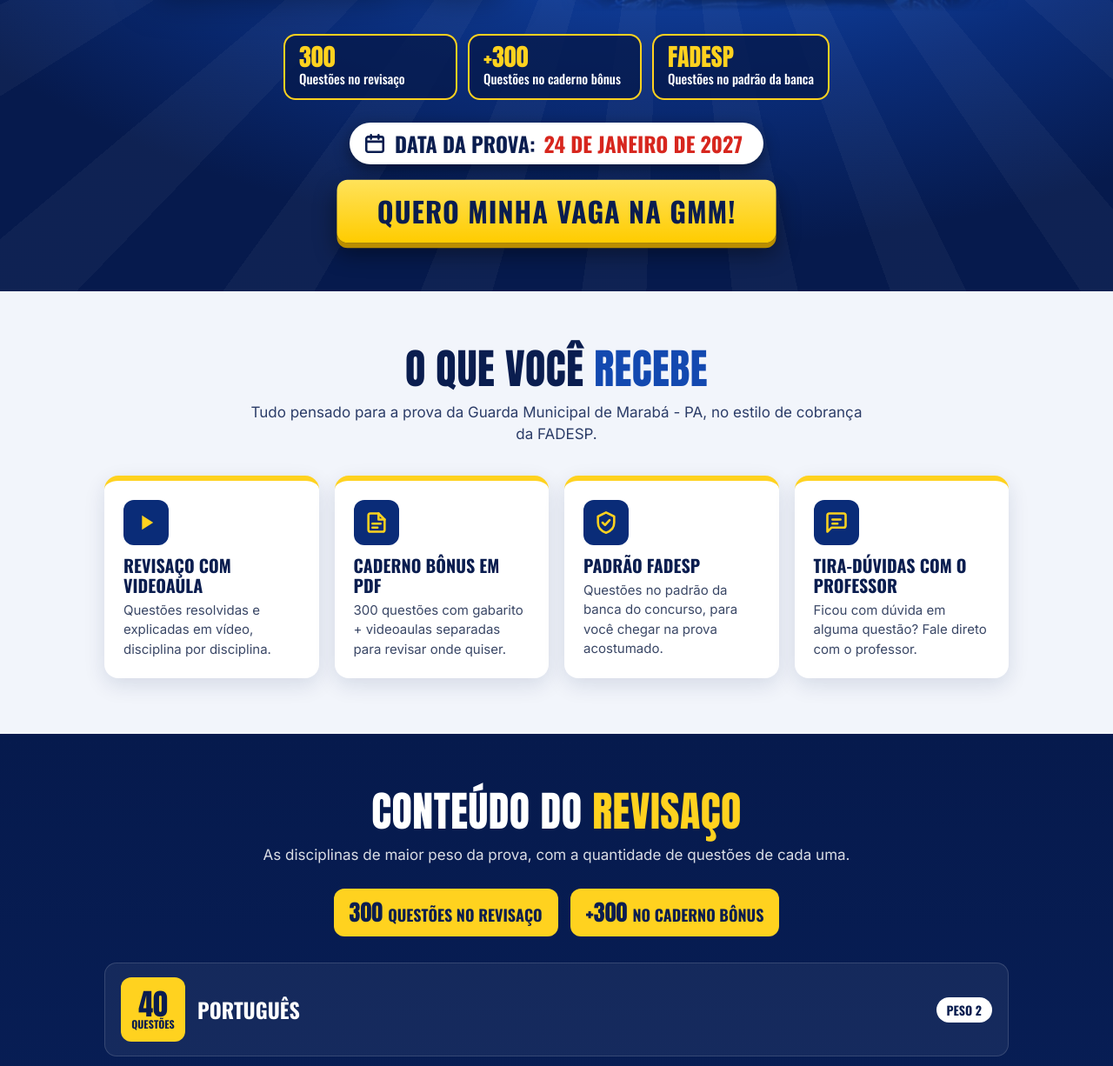
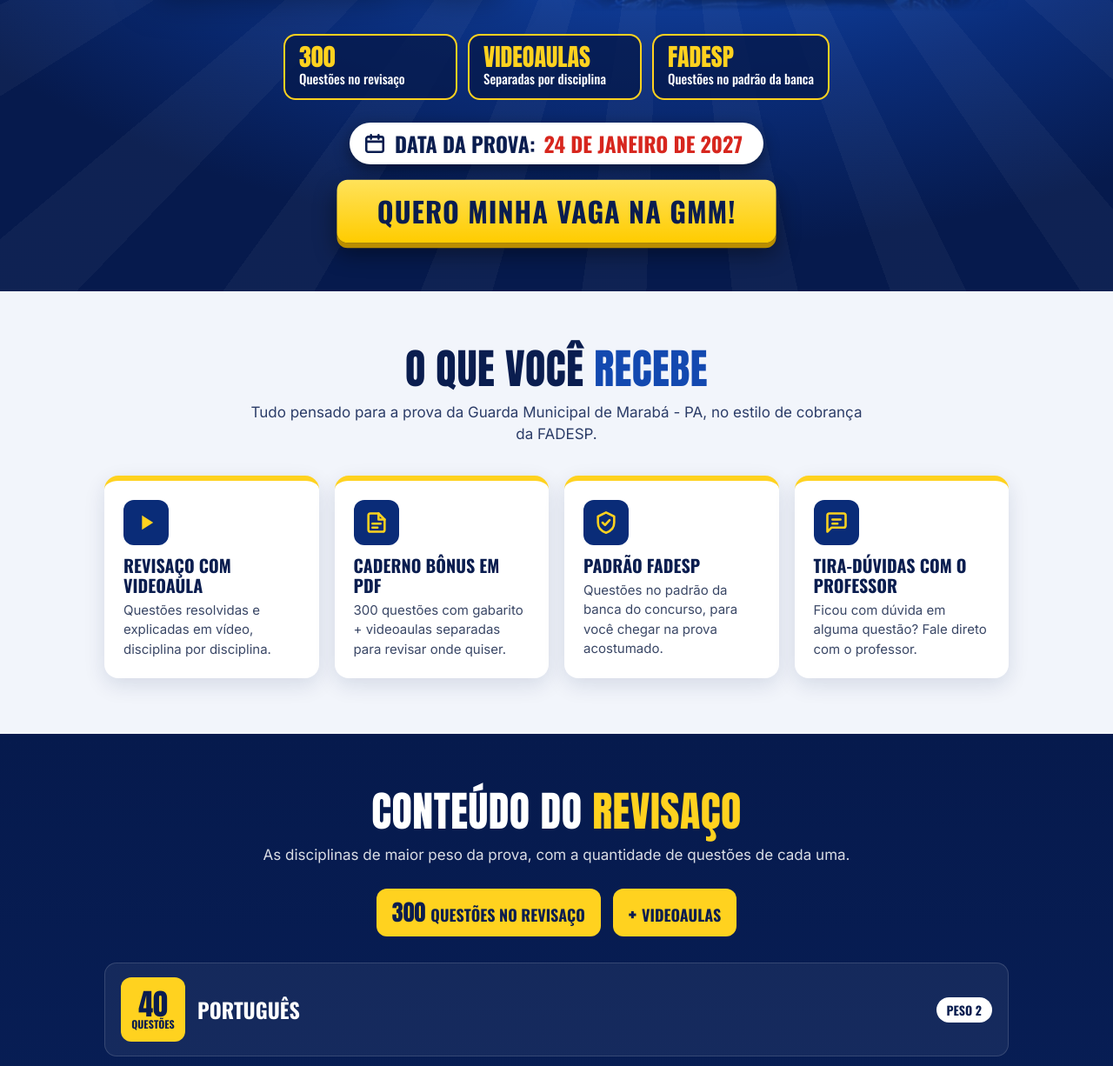
Before and after one commit to iuleappia/operacao300, a plain HTML site: page index.html in a window 1280 px wide. Shown: the part 714-1940 px from the top of the page at 87% size. Drawn offline with Linux system fonts and the light colour scheme.

Commit message:
Add files via upload

```diff
--- a/index.html
+++ b/index.html
@@ -147,7 +147,7 @@ footer{background:#030f30;text-align:center;padding:26px 20px 90px;font-size:13p
 
     <div class="chips">
       <div class="chip"><b>300</b><span>Questões no revisaço</span></div>
-      <div class="chip"><b>+300</b><span>Questões no caderno bônus</span></div>
+      <div class="chip"><b>VIDEOAULAS</b><span>Separadas por disciplina</span></div>
       <div class="chip"><b>FADESP</b><span>Questões no padrão da banca</span></div>
     </div>
 
@@ -197,7 +197,7 @@ footer{background:#030f30;text-align:center;padding:26px 20px 90px;font-size:13p
     <p class="sub">As disciplinas de maior peso da prova, com a quantidade de questões de cada uma.</p>
     <div class="total">
       <div><b>300</b>questões no revisaço</div>
-      <div><b>+300</b>no caderno bônus</div>
+      <div><b>+</b>videoaulas</div>
     </div>
 
     <div class="disc">
```
